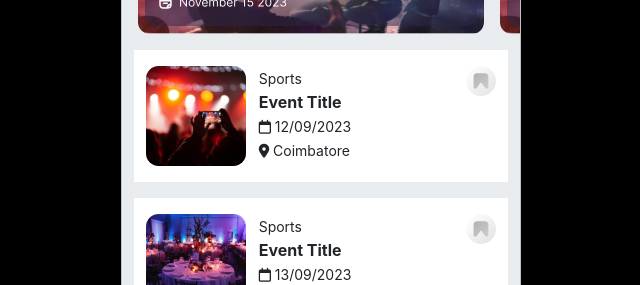
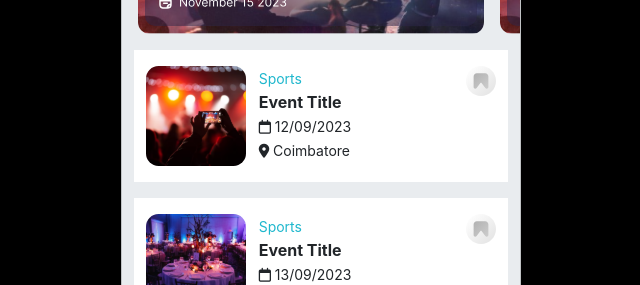
Before and after one commit to FrodoNaveen/STUNXT, a React (Create React App) app: page /events in a window 1280 px wide. Shown: the part 484-769 px from the top of the page, without its empty margins (319-959 px from the left). Built offline with nearby package versions, Linux system fonts and the light colour scheme.

Commit message:
some changes made in events page

```diff
--- a/src/components/Career.js
+++ b/src/components/Career.js
@@ -46,7 +46,6 @@ const Career = () => {
   return (
     <div className="mainContainer bg-body-secondary card mt-5 phoneSize">
       <Time />
-
       <div
         className=" container bg-white pt-3 pb-2"
         style={{ boxShadow: "0px 15px 10px -15px #111" }}
--- a/src/components/Events.js
+++ b/src/components/Events.js
@@ -118,8 +118,10 @@ const Events = () => {
               {categoryName === ele ? (
                 <small
                   className="card ms-3 p-1 cursorPointer"
-                  style={{ backgroundColor: "#00d970", borderColor: "#00d970" }}
-                  onClick={() => changeToClickedCategory(ele)}
+                  style={{
+                    backgroundColor: "#00D9701A",
+                    borderColor: "#00d970",
+                  }} onClick={() => changeToClickedCategory(ele)}
                 >
                   {ele}
                 </small>
@@ -172,7 +174,15 @@ const Events = () => {
                     </div>
                     <div className="col-8 ps-0">
                       <div className="float-start">
-                        <small>{ele.eventCategory}</small>
+                        <small
+                          style={{
+                            color:
+                              ele.eventCategory === "Sports"
+                                ? "#1EB7CD"
+                                : ele.eventCategory === "Dance"
+                                  ? "#00D970"
+                                  : "#666666",
+                          }}>{ele.eventCategory}</small>
                       </div>
                       <div className="float-end">
                         <small>
--- a/src/components/Home.js
+++ b/src/components/Home.js
@@ -35,13 +35,13 @@ const Home = () => {
     navigate("/eventdetailspage", { state: { upcomingevents } })
   }
 
+
   return (
 
     <div className="mainContainer bg-body-secondary card mt-5 phoneSize">
       <Time />
       <MenuBar />
       <div className="container scrollHide scroll">
-
         {/* verify alert block */}
         <div className="card bg-white mt-3 borderWhite">
           <div className="container row">
@@ -88,6 +88,18 @@ const Home = () => {
           </div>
         </div>
 
+        {/* <button class="btn btn-primary" type="button" data-bs-toggle="offcanvas" data-bs-target="#offcanvasBottom" aria-controls="offcanvasBottom">Toggle bottom offcanvas</button>
+
+            <div class="offcanvas offcanvas-bottom" style={{ width: "400px", margin: "auto" }} tabindex="-1" id="offcanvasBottom" aria-labelledby="offcanvasBottomLabel">
+              <div class="offcanvas-header">
+                <h5 class="offcanvas-title" id="offcanvasBottomLabel">Offcanvas bottom</h5>
+                <button type="button" class="btn-close" data-bs-dismiss="offcanvas" aria-label="Close"></button>
+              </div>
+              <div class="offcanvas-body small">
+                ...
+              </div>
+            </div> */}
+
         {/* birthday wishing block */}
 
         <div className="card bg-white mt-3 borderWhite b_100">
@@ -95,8 +107,8 @@ const Home = () => {
             <div className="row pt-2">
               <b><img src={cake} alt="handshakeicon" /> <span className="p-2">Today and upcoming birthdays</span></b>
               <div className="mt-3">
-                {birthdays.map((ele) => (
-                  <div className="row mb-3">
+                {birthdays.map((ele, index) => (
+                  <div key={index} className="row mb-3">
                     <div className="col-3">
                       <img style={{ borderRadius: "40px" }} src={ele.profile} alt="personprofile" />
                     </div>
@@ -110,14 +122,16 @@ const Home = () => {
                     </div>
                   </div>
                 ))}
+
               </div>
+
             </div>
           </div>
         </div>
       </div>
+
       <Navbar index={index} />
-    </div >
-
+    </div>
   );
 
 
--- a/src/components/MenuBar.js
+++ b/src/components/MenuBar.js
@@ -6,6 +6,8 @@ import proirityhigh from "../images/Menubar/priority_high.svg";
 import greenicon from "../images/Menubar/Rectangle 378.svg";
 
 const MenuBar = () => {
+
+
   return (
     <nav className="navbar bg-white navbar-white pt-3">
       <div className="container-fluid ">
@@ -13,13 +15,16 @@ const MenuBar = () => {
           <div style={{ marginRight: "0px" }}></div>
 
           {/* Profile Icon (Left) */}
-          <a className="navbar-profile" href="#">
+          <a className="navbar-profile" data-bs-toggle="offcanvas" href="#offcanvasExample" role="button" aria-controls="offcanvasExample">
             <img
               src={profileicon}
               alt="Avatar Logo"
               style={{ width: "40px" }}
               className="rounded-pill"
+
             />
+
+
             {/* Priority High Icon (Inside Profile Icon) */}
             <div
               className="priority-icon"
@@ -46,6 +51,28 @@ const MenuBar = () => {
               />
             </div>
           </a>
+        </div>
+
+        <div class="offcanvas offcanvas-start" tabindex="-1" id="offcanvasExample" aria-labelledby="offcanvasExampleLabel">
+          <div class="offcanvas-header">
+            <h5 class="offcanvas-title" id="offcanvasExampleLabel">Offcanvas</h5>
+            <button type="button" class="btn-close" data-bs-dismiss="offcanvas" aria-label="Close"></button>
+          </div>
+          <div class="offcanvas-body">
+            <div>
+              Some text as placeholder. In real life you can have the elements you have chosen. Like, text, images, lists, etc.
+            </div>
+            <div class="dropdown mt-3">
+              <button class="btn btn-secondary dropdown-toggle" type="button" data-bs-toggle="dropdown">
+                Dropdown button
+              </button>
+              <ul class="dropdown-menu">
+                <li><a class="dropdown-item" href="#">Action</a></li>
+                <li><a class="dropdown-item" href="#">Another action</a></li>
+                <li><a class="dropdown-item" href="#">Something else here</a></li>
+              </ul>
+            </div>
+          </div>
         </div>
         <div className="d-flex justify-content-end align-items-center">
           {/* Search Icon */}
```
